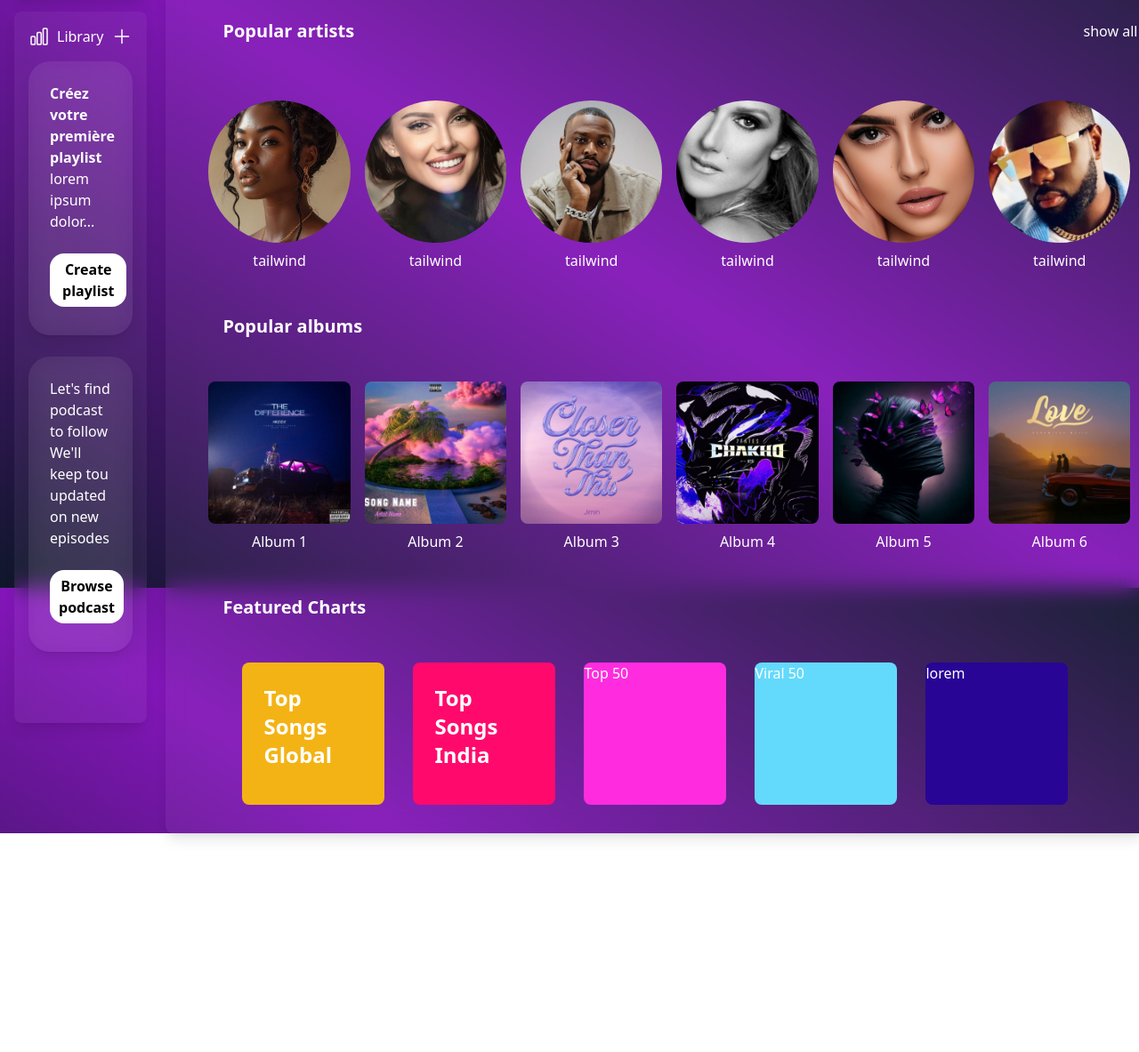
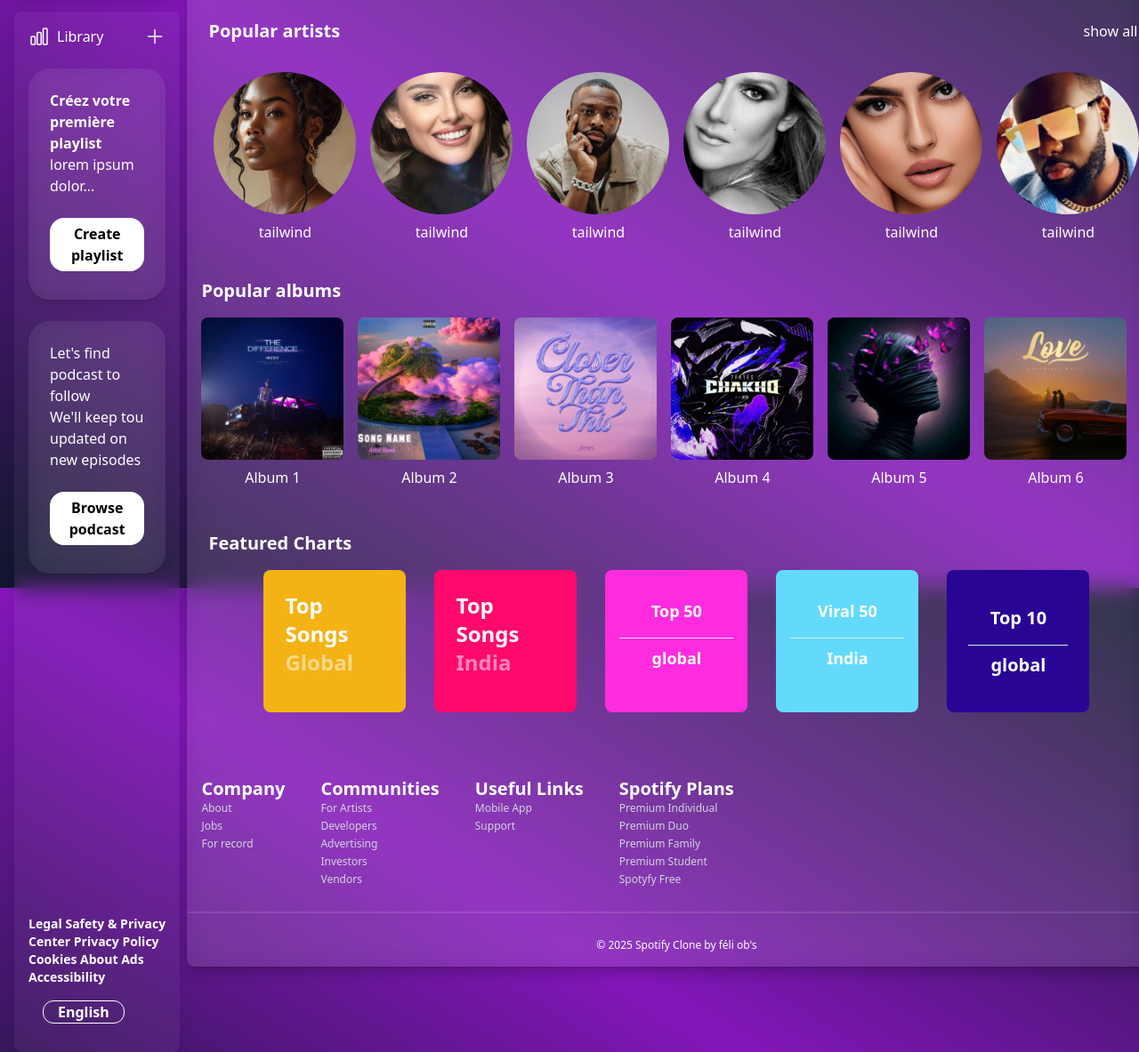
Before and after one commit to MakVieSAinte/spotify, a website: page index.html in a window 1280 px wide. Shown: the part 139-1322 px from the top of the page at 89% size. Before the commit the page ends 1076 px from the top, so only its background shows below. Drawn offline with nearby package versions, Linux system fonts and the light colour scheme.

Commit message:
mise à jours du projet et amélioration de certains éléments

```diff
--- a/index.html
+++ b/index.html
@@ -14,10 +14,10 @@
 
   <div id="container" class="flex flex-row justify-between items-start w-full h-screen">
     <!-- section de gauche -->
-    <div id="left-sidebar" class="w-full lg:w-[300px]">
+    <div id="left-sidebar" class="w-full lg:w-[300px] h-full">
       <!-- section de navigation -->
       <section id="section_left"
-        class=" ml-4 mr-2 p-4 flex flex-col bg-white bg-opacity-5 rounded-lg shadow-lg backdrop-blur-md w-4/5">
+        class=" ml-4 mr-2 p-4 flex flex-col bg-white bg-opacity-5 rounded-lg shadow-lg backdrop-blur-md w-full">
 
         <!-- logo -->
         <div class="inline-flex items-center gap-2 mb-4">
@@ -56,7 +56,7 @@
 
       <!-- section de la bibliotheque -->
       <section id="library-box"
-        class="mt-4 ml-4 mr-1 p-4  bg-white bg-opacity-5 rounded-lg shadow-lg backdrop-blur-md w-full md:w-4/5 min-h-screen">
+        class="mt-4 ml-4 mr-1 p-4  bg-white bg-opacity-5 rounded-lg shadow-lg backdrop-blur-md w-full h-fit">
 
         <div id="" class="flex gap-2 mb-4"> <svg xmlns="http://www.w3.org/2000/svg" fill="none" viewBox="0 0 24 24"
             stroke-width="1.5" stroke="currentColor" class="size-6 text-white">
@@ -74,11 +74,11 @@
         </div>
 
         <!-- première boite -->
-        <div id="first-box" class="p-6 pb-8 text-white bg-white bg-opacity-5  rounded-3xl shadow-lg backdrop-blur-md">
+        <div id="first-box" class="p-6 pb-8 mt-6 text-white bg-white bg-opacity-5  rounded-3xl shadow-lg backdrop-blur-md">
           <h3 class="font-bold font-sans">Créez votre première playlist</h3>
           <p>lorem ipsum dolor...</p>
           <button id="btn-playlist"
-            class="px-3.5 py-1.5 mt-6  bg-white text-black font-semibold rounded-2xl transition delay-150 duration-300 ease-in-out hover:-translate-y-1 hover:scale-110  hover:bg-[#BF8CE1] hover:text-white focus:outline-none focus:ring-2 focus:ring-white">
+            class="px-3.5 py-1.5 mt-6 bg-white text-black font-semibold rounded-2xl transition delay-150 duration-300 ease-in-out hover:-translate-y-1 hover:scale-110  hover:bg-[#BF8CE1] hover:text-white focus:outline-none focus:ring-2 focus:ring-white">
             Create
             playlist</button>
         </div>
@@ -91,24 +91,30 @@
           <p>We'll keep tou updated on new episodes</p>
 
           <button id="btn-podcast"
-            class="  px-2.5 py-1.5 mt-6 bg-white text-black font-semibold  rounded-2xl transition delay-150 duration-300 ease-in-out hover:-translate-y-1 hover:scale-110 hover:bg-[#BF8CE1]  focus:outline-none focus:ring-2 focus:ring-white ">
+            class="px-2.5 py-1.5 mt-6 bg-white text-black font-semibold  rounded-2xl transition delay-150 duration-300 ease-in-out hover:-translate-y-1 hover:scale-110 hover:bg-[#BF8CE1]  focus:outline-none focus:ring-2 focus:ring-white ">
             Browse
             podcast</button>
 
         </div>
+               <!-- footer du sidebar -->
+        <div id="footer-sidebar" class="mt-96 text-white text-sm font-semibold">
+          <p><a href="#">Legal</a>  <a href="#">Safety & Privacy Center</a>  <a href="#">Privacy Policy</a></p>
+          <p><a href="#"> Cookies</a> <a href="#">About Ads</a> <a href="#">Accessibility</a>   </p>
+        </div>
 
+        <button id="language" class="px-4 m-4 text-white font-semibold border border-white rounded-xl">English</button>
       </section>
     </div>
 
     <!-- section de droite -->
-    <div id="mainSecond-box"
-      class=" flex flex-col gap-x-8 bg-white bg-opacity-5 rounded-lg shadow-lg backdrop-blur-md w-full lg:w-[1100px] ml-0 h-fit p-4">
+    <div id="main-box-right"
+      class=" flex flex-col gap-x-8 bg-white bg-opacity-5 rounded-lg shadow-lg backdrop-blur-md w-full lg:w-[1100px] h-fit ml-6">
 
       <section id="sect-right" class="flex flex-col w-full">
 
         <div class="flex justify-between items-center mb-4 w-full gap-4">
           <!-- Boutons fléchés -->
-          <div id="btn-toggle" class="text-white space-x-2">
+          <div id="btn-toggle" class="text-white space-x-2 p-2">
             <button id="left-btn"
               class="bg-[#BF8CE1] transition delay-150 duration-300 ease-in-out hover:-translate-y-1 hover:scale-110  hover:bg-[#d450e6] focus:outline-none focus:ring-2 focus:ring-white px-3 py-2 rounded-full font-extrabold">
               &lt; </button>
@@ -117,7 +123,7 @@
           </div>
 
           <!-- Boutons d’authentification -->
-          <div id="auth-btn" class="flex items-center gap-2">
+          <div id="auth-btn" class="flex items-center gap-2 p-4">
 
             <button
               class="text-white font-sans font-semibold transition delay-150 duration-300 ease-in-out hover:-translate-y-1 hover:scale-110  hover:bg-[#BF8CE1] hover:rounded-2xl px-4 py-2 ml-4 ">Sign
@@ -131,9 +137,9 @@
         </div>
       </section>
 
-      <section id="sect_right-bottom" class="w-full lg:w-[1100px] mx-auto mt-6 px-4">
+      <section id="sect_right-bottom" class="w-full lg:w-[1100px] m-0 p-0 bg-white bg-opacity-5 rounded-lg shadow-lg backdrop-blur-md">
 
-        <div id="choice-button" class="">
+        <div id="choice-button" class="p-4">
           <button id="btn-all"
             class="px-4 py-1 rounded-2xl bg-white text-black font-semibold transition delay-150 duration-300 ease-in-out hover:-translate-y-1 hover:scale-110  hover:bg-[#d450e6] focus:outline-none focus:ring-2 focus:ring-white">All</button>
           <button id="btn-music"
@@ -144,15 +150,15 @@
 
 
         <!--section artistes populaires -->
-        <div id="popular-artists" class="flex justify-between items-center mb-4 w-full gap-4 pr-2 text-white">
+        <div id="popular-artists" class="flex justify-between items-center mb-4 w-full gap-2 pr-8 text-white">
 
-          <h1 class="text-white text-xl font-bold p-4 m-4 ">Popular artists</h1>
-          <p><a href="#">show all</a> </p>
+          <h1 class="text-white text-xl font-bold px-4 m-2 ">Popular artists</h1>
+          <p class=""><a href="#" aria-label="All  populars artists">show all</a> </p>
 
         </div>
 
 
-        <div id="artists" class="flex gap-4 p-4 ">
+        <div id="artists" class="flex gap-4 p-2 lg:flex-wrap lg:justify-center ">
 
           <div id="box-artists-1" class="text-white flex flex-col items-center gap-2">
 
@@ -212,8 +218,8 @@
 
         <div id="popular-albums" class="">
 
-          <h1 class="text-white text-xl font-bold p-4 m-4 ">Popular albums</h1>
-          <div id="popular-albums" class="flex gap-4 p-4">
+          <h1 class="text-white text-xl font-bold px-4 mt-8">Popular albums</h1>
+          <div id="albums-box" class="flex gap-4 p-4">
 
             <div id="label-1" class="text-white flex flex-col items-center gap-2">
 
@@ -264,54 +270,100 @@
           </div>
         </div>
         <!-- section 3 charts -->
-        <div id="charts" class="">
-          <h1 class="text-white text-xl font-bold p-4 m-4 ">Featured Charts</h1>
-          <div id="popular-playlists" class="flex gap-8 p-4 justify-center">
+        <div id="charts" class=" lg:flex-wrap">
+          <h1 class="text-white text-xl font-bold px-4 mt-8 mx-2 ">Featured Charts</h1>
+          <section id="popular-playlists" class="flex gap-8 p-4 justify-center lg:flex-wrap lg:justify-center lg:overflow-hidden">
 
             <div id="post-1"
               class="text-white font-extrabold text-2xl p-6 rounded-lg w-40 h-40 object-cover bg-[#F4B315]">
 
-              <p>Top Songs <span class="text-opacity-5"> Global</span> </p>
+              <p>Top Songs <span class="text-white text-opacity-75 md:text-opacity-50"> Global</span> </p>
             </div>
 
             <div id="post-2"
               class="text-white font-extrabold text-2xl p-6 rounded-lg w-40 h-40 object-cover bg-[#FF0A6C]">
 
-              <p>Top Songs <span class="text-opacity-5"> India</span> </p>
+              <p>Top Songs <span class="text-white text-opacity-75 md:text-opacity-50"> India</span> </p>
             </div>
 
-            <div id="post-3" class="text-white rounded-lg w-40 h-40 object-cover bg-[#FF2CDF]">
+            <div id="post-3"
+              class="text-white font-semibold text-lg p-4 text-center rounded-lg w-40 h-40 object-cover bg-[#FF2CDF]">
 
-              <p>Top 50</p>
+              <p class="p-4">Top 50</p>
+              <hr>
+              <p class="p-2">global</p>
 
             </div>
 
-            <div id="post-4" class="text-white rounded-lg w-40 h-40 object-cover bg-[#63DAFC]">
+            <div id="post-4"
+              class="text-white font-semibold text-lg p-4 text-center rounded-lg w-40 h-40 object-cover bg-[#63DAFC]">
 
-              <p>Viral 50</p>
+              <p class="p-4">Viral 50</p>
+              <hr>
+              <p class="p-2">India</p>
             </div>
 
-            <div id="post-5" class="text-white rounded-lg w-40 h-40 object-cover bg-[#280594]">
+            <div id="post-5"
+              class="text-white font-semibold text-xl  p-6 text-center rounded-lg w-40 h-40 object-cover bg-[#280594]">
 
-              <p>lorem</p>
+              <p class="p-4">Top 10</p>
+              <hr>
+              <p class="p-2">global</p>
             </div>
 
-            <div id="" class="">
+          </section>
 
-            </div>
-
-      </section>
+            <!-- Section pied de page -->
+            <section id="box-footer" class="flex gap-x-10 mt-10 p-4 ">
+              <div>
+                <h2 class="text-white font-semibold text-xl ">Company</h2>
+                <ul class="text-xs text-gray-300 space-y-1">
+                  <li>About</li>
+                  <li>Jobs</li>
+                  <li>For record</li>
+                </ul>
+              </div>
 
 
+              <div>
+                <h2 class="text-white font-semibold text-xl">Communities</h2>
 
-    </div>
-  </div>
+                <ul class="text-xs text-gray-300 space-y-1">
+                  <li>For Artists</li>
+                  <li>Developers</li>
+                  <li>Advertising</li>
+                  <li>Investors</li>
+                  <li>Vendors</li>
+                </ul>
+              </div>
 
 
+              <div>
+                <h2 class="text-white font-semibold text-xl ">Useful Links</h2>
 
+                <ul class="text-xs  text-gray-300 space-y-1">
+                  <li>Mobile App</li>
+                  <li>Support</li>
+                </ul>
+              </div>
 
+              <div>
+                <h2 class="text-white font-semibold text-xl ">Spotify Plans</h2>
 
-
+                <ul class="text-xs text-gray-300 space-y-1">
+                  <li>Premium Individual</li>
+                  <li>Premium Duo</li>
+                  <li>Premium Family</li>
+                  <li>Premium Student</li>
+                  <li>Spotyfy Free</li>
+                </ul>
+              </div>
+        </section>
+               <div id="line" class=" w-full border-b-2 border-y-white opacity-10 my-3"></div>
+        <footer class=" text-white text-xs text-center p-4">
+          © 2025 Spotify Clone by féli ob's
+        </footer>
+    </div>
 </body>
 
 </html>
```
